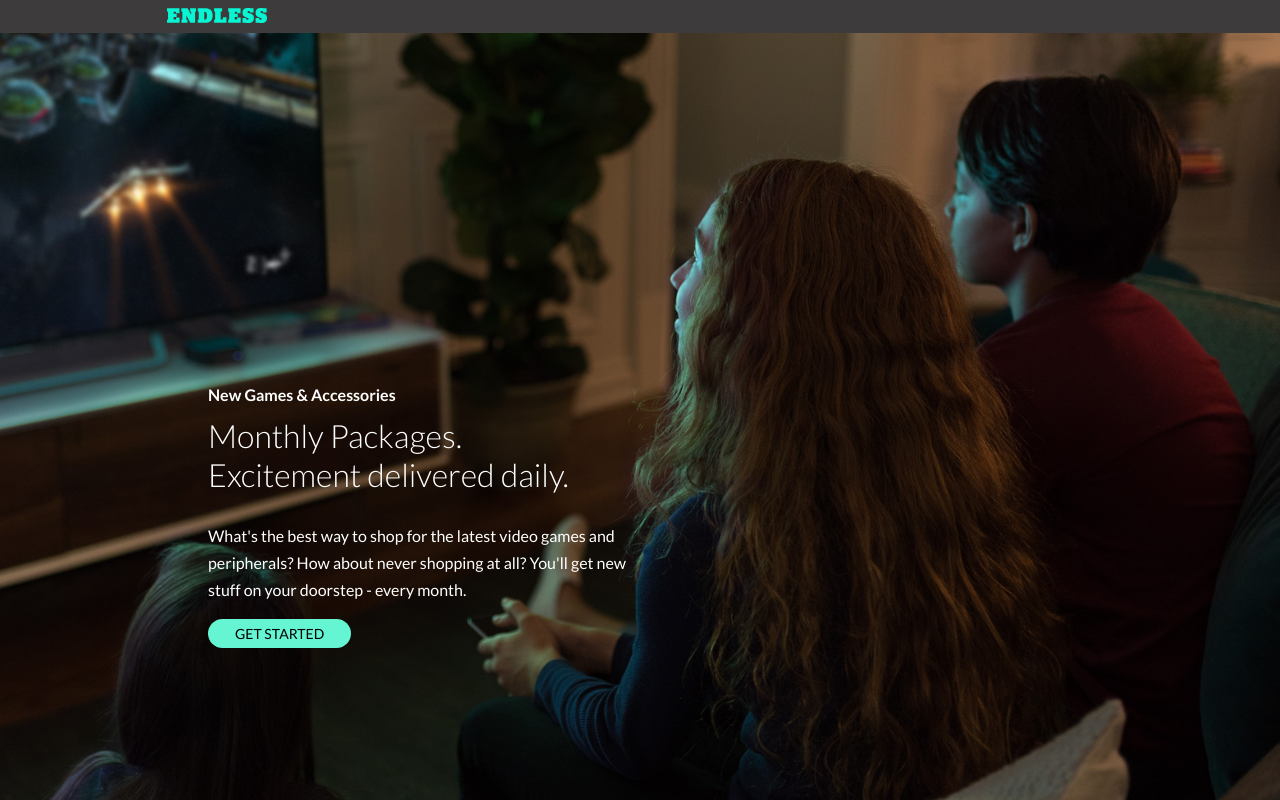
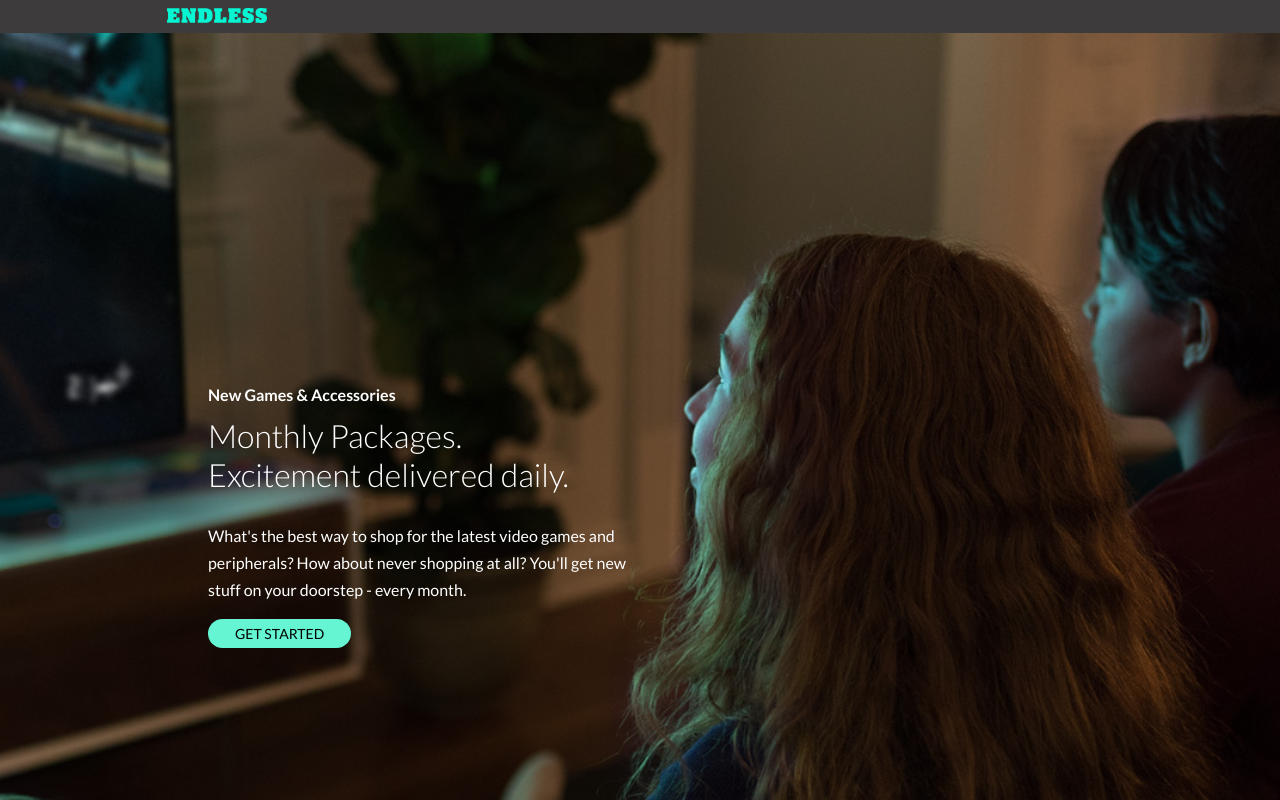
Before and after one commit to serjykalstryke/Endless, a React (Create React App) app: page / in a window 1280 px wide. Shown: the top 800 px of the page. Built offline with nearby package versions, Linux system fonts and the light colour scheme; no server answers.

Commit message:
tweaking styling on hero image and text

```diff
--- a/src/components/Hero.jsx
+++ b/src/components/Hero.jsx
@@ -13,7 +13,7 @@ const Hero = () => {
         style={{
           background: `url(${hero}) no-repeat center center`,
           backgroundSize: "cover",
-          display: "block",
+          // display: "inline-block",
           width: "100%",
           position: "relative",
           overflow: "visible",
--- a/src/components/HeroText.jsx
+++ b/src/components/HeroText.jsx
@@ -13,7 +13,7 @@ const HeroText = () => {
         animateIn="fadeIn"
         animateOnce={true}
         initiallyVisible={false}
-        duration={2}
+        duration={4}
       >
         <h4>New Games & Accessories</h4>
         <h1>
--- a/src/index.css
+++ b/src/index.css
@@ -145,6 +145,20 @@ p {
   font-size: 15px;
 }
 
+.container {
+  padding-bottom: 1rem;
+  display: grid;
+  grid-template-columns: repeat(12, 1fr);
+  grid-template-rows: repeat(5, auto);
+  grid-column-gap: 0px;
+  grid-row-gap: 0px;
+}
+
+.hero {
+  grid-area: 2 / 1 / 3 / 13;
+  height: 75rem;
+}
+
 /* Media queries */
 
 @media only screen and (max-width: 920px) {
@@ -158,7 +172,11 @@ p {
 
   .heroText {
     left: 6rem;
-    top: 5rem;
+    top: 10rem;
+  }
+
+  .hero {
+    height: 100vh;
   }
 
   h4 {
@@ -202,17 +220,3 @@ p {
   width: 100vw;
   height: 50rem;
 }
-
-.container {
-  padding-bottom: 1rem;
-  display: grid;
-  grid-template-columns: repeat(12, 1fr);
-  grid-template-rows: repeat(5, auto);
-  grid-column-gap: 0px;
-  grid-row-gap: 0px;
-}
-
-.hero {
-  grid-area: 2 / 1 / 3 / 13;
-  height: 100vh;
-}
```
